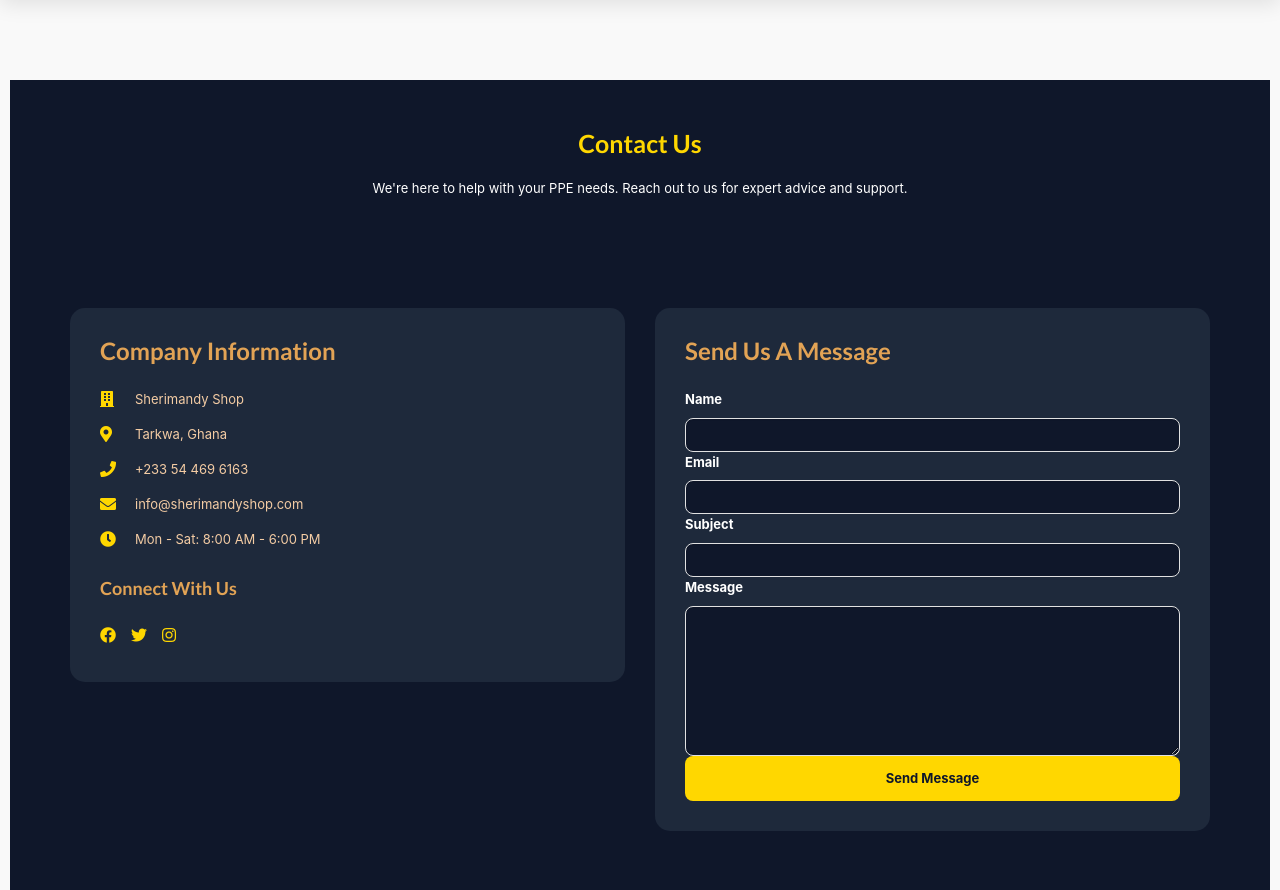
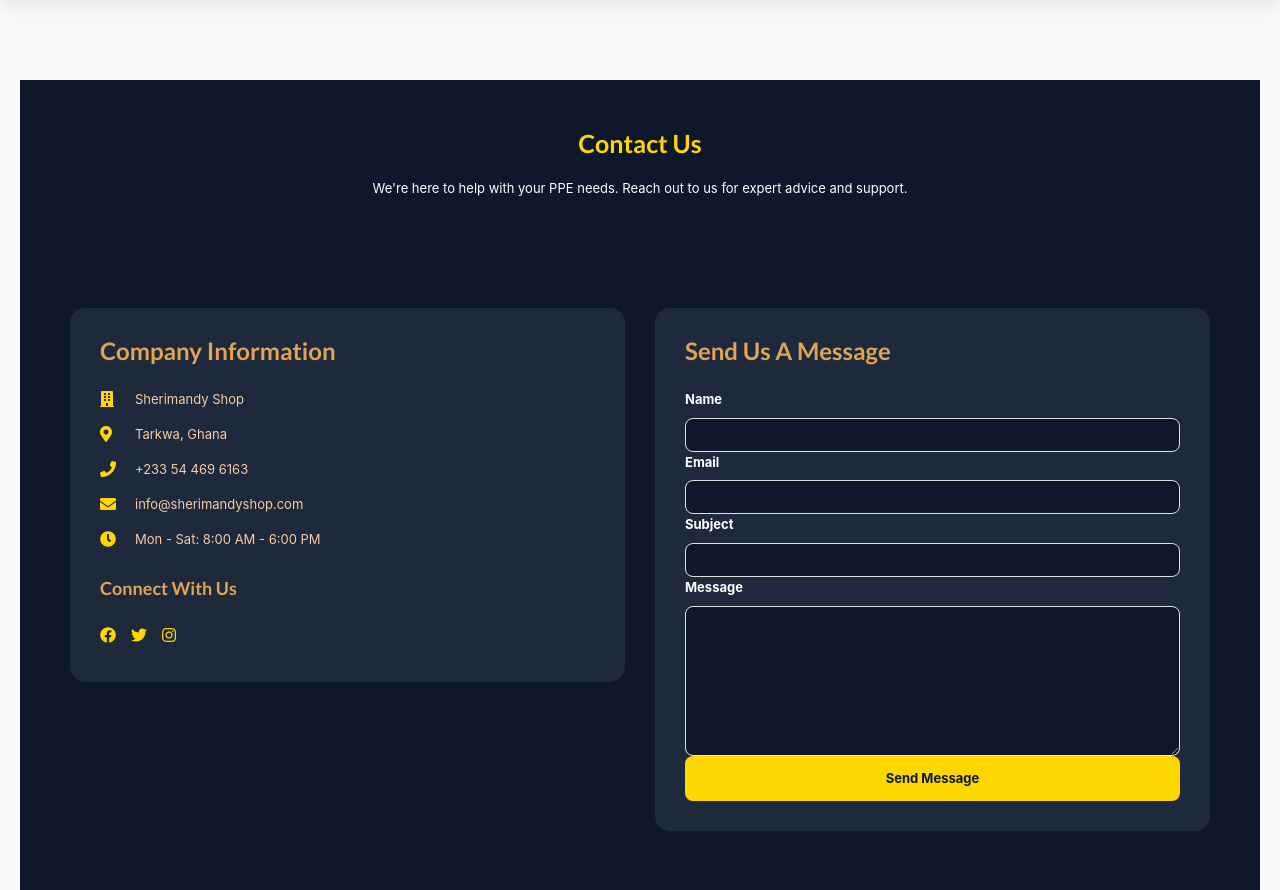
Before and after one commit to JimmyOlsen05/sherimandyshop, a Django app: page /contact/ in a window 1280 px wide. Shown: the part 120-1010 px from the top of the page. Run offline with Django 3.2, Linux system fonts and the light colour scheme; data that the repository does not hold is empty; some libraries are stand-ins or nearby versions.

Commit message:
Updated features and fixed bugs

```diff
--- a/templates/base.html
+++ b/templates/base.html
@@ -680,13 +680,13 @@
         </ul>
     </nav>
 
-    <main style="min-height: calc(100vh - 180px); width: 100%; max-width: 1400px; margin: 0 auto; padding: 2rem 1rem;">
+    <main style="min-height: calc(100vh - 180px); width: 100%; max-width: 1400px; margin: 0 auto; padding: 2rem;">
         {% block content %}
         {% endblock %}
     </main>
 
     <!-- Footer with Interactive Elements -->
-    <footer style="background: linear-gradient(135deg, #0F172A 0%, #1E293B 100%); width: 100vw; margin-left: calc(-50vw + 50%); margin-right: calc(-50vw + 50%); padding: 3rem 0; margin-top: auto;">
+    <footer style="background: linear-gradient(135deg, #0F172A 0%, #1E293B 100%); width: 100%; padding: 3rem 0; margin-top: auto;">
         <div class="container" style="max-width: 1400px; margin: 0 auto; padding: 0 2rem;">
             <div style="display: grid; grid-template-columns: repeat(auto-fit, minmax(280px, 1fr)); gap: 2.5rem;">
                 <!-- Connect Section -->
```
